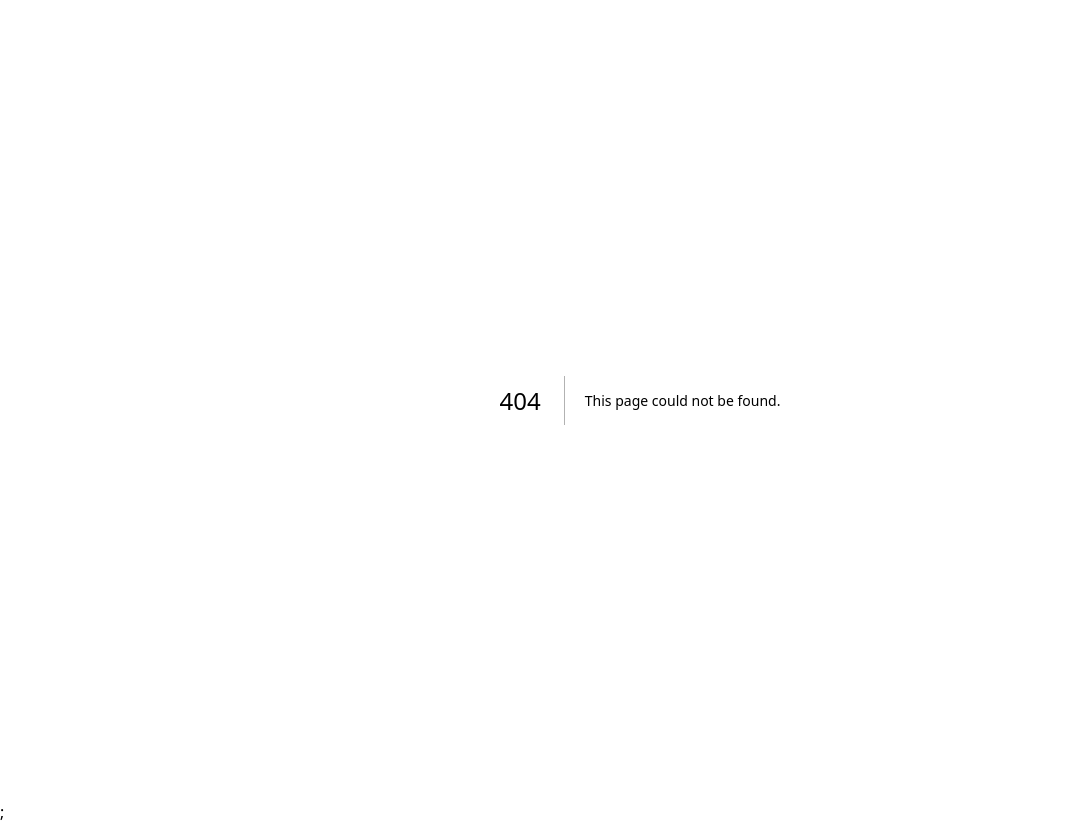
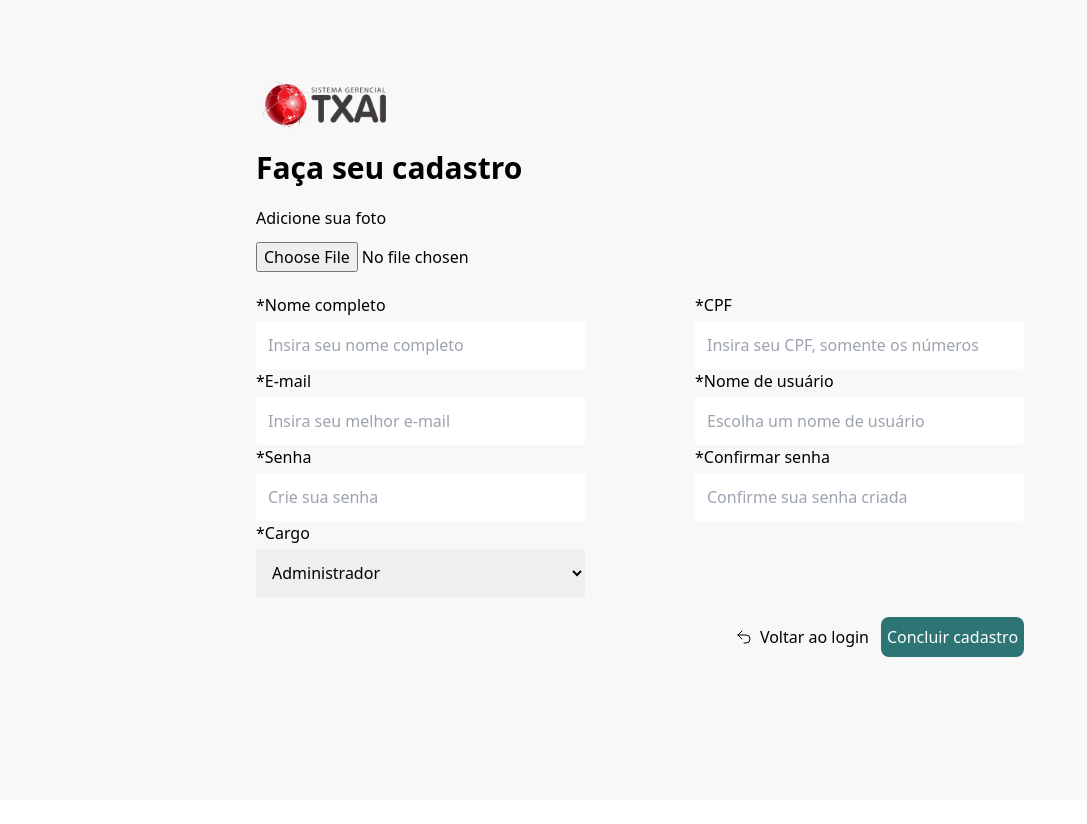
Before and after one commit to thonycsdev/product-management, a Next.js app: page /signup in a window 1280 px wide. Before the commit this address had no page. Shown: the whole page, without its empty margins (0-1087 px from the left). After the commit the page ends 800 px from the top, so only its background shows below. Built offline with nearby package versions, Linux system fonts and the light colour scheme.

Commit message:
tela de cadastro, somente visual

```diff
--- a/src/pages/_app.tsx
+++ b/src/pages/_app.tsx
@@ -5,7 +5,7 @@ import type { AppProps } from "next/app";
 export default function App({ Component, pageProps }: AppProps) {
   return <>
     <UserProvider>
-      <Component {...pageProps} />;
+      <Component {...pageProps} />
     </UserProvider>
   </>
 }
--- a/src/pages/index.tsx
+++ b/src/pages/index.tsx
@@ -1,5 +1,6 @@
 import { useUser } from "@/contexts/userContext";
 import loginService, { SignInInfomation } from "@/services/loginService";
+import Link from "next/link";
 import { useState } from "react";
 
 export default function Home() {
@@ -75,7 +76,11 @@ export default function Home() {
           <label>
             Não tem uma conta?
           </label>
-          <div className="text-txaiGreen500 hover:cursor-pointer">cadastre-se agora</div>
+          <div className="text-txaiGreen500 hover:cursor-pointer">
+            <Link href="/signup">
+              cadastre-se agora
+            </Link>
+          </div>
         </div>
       </div>
     </div>
--- /dev/null
+++ b/src/pages/signup/index.tsx
@@ -0,0 +1,81 @@
+import Link from "next/link";
+
+export default function SignUp() {
+  return <div className="bg-txaiNeutralBG h-screen flex justify-center items-center">
+    <div className=" grid grid-cols-1 grid-rows-3 h-4/5 w-3/5">
+      <div className="flex justify-start flex-col gap-5">
+        <div>
+          <img src="./txai_logo_black.svg" />
+        </div>
+        <div className="font-bold text-3xl">
+          Faça seu cadastro
+        </div>
+        <div className="flex flex-col gap-3">
+          <label>Adicione sua foto</label>
+          <input className="" id="default_size" type="file" />
+        </div>
+      </div>
+      <div>
+        <div className="flex flex-wrap justify-between">
+          <div className="flex flex-col gap-1">
+            <label>
+              *Nome completo
+            </label>
+            <input type="text" className=" rounded-sm w-[329px] p-3" placeholder="Insira seu nome completo" />
+          </div>
+          <div className="flex flex-col gap-1">
+            <label>
+              *CPF
+            </label>
+            <input type="number" className=" rounded-sm w-[329px] p-3" placeholder="Insira seu CPF, somente os números" />
+          </div>
+          <div className="flex flex-col gap-1">
+            <label>
+              *E-mail
+            </label>
+            <input type="email" className=" rounded-sm w-[329px] p-3" placeholder="Insira seu melhor e-mail" />
+          </div>
+          <div className="flex flex-col gap-1">
+            <label>
+              *Nome de usuário
+            </label>
+            <input type="text" className=" rounded-sm w-[329px] p-3" placeholder="Escolha um nome de usuário" />
+          </div>
+          <div className="flex flex-col gap-1">
+            <label>
+              *Senha
+            </label>
+            <input type="text" className=" rounded-sm w-[329px] p-3" placeholder="Crie sua senha" />
+          </div>
+          <div className="flex flex-col gap-1">
+            <label>
+              *Confirmar senha
+            </label>
+            <input type="text" className=" rounded-sm w-[329px] p-3" placeholder="Confirme sua senha criada" />
+          </div>
+          <div className="flex flex-col gap-1">
+            <label>
+              *Cargo
+            </label>
+            <select className="rounded-sm w-[329px] p-3">
+              <option value="ADMIN">Administrador</option>
+              <option value="USER">Usuário</option>
+            </select>
+
+          </div>
+        </div>
+        <div className="flex w-full justify-end pt-5 gap-3">
+          <Link href={"/"} className="flex items-center gap-2 hover:cursor-pointer">
+            <img src="arrow.svg" className="h-4 w-4" />
+            <p>
+              Voltar ao login
+            </p>
+          </Link>
+          <button className="w-[143px] h-[40px] bg-txaiGreen600 text-white rounded-lg">
+            Concluir cadastro
+          </button>
+        </div>
+      </div>
+    </div>
+  </div>
+}
```
Also changed, not shown: public/arrow.svg (added), public/txai_logo_black.svg (added).
